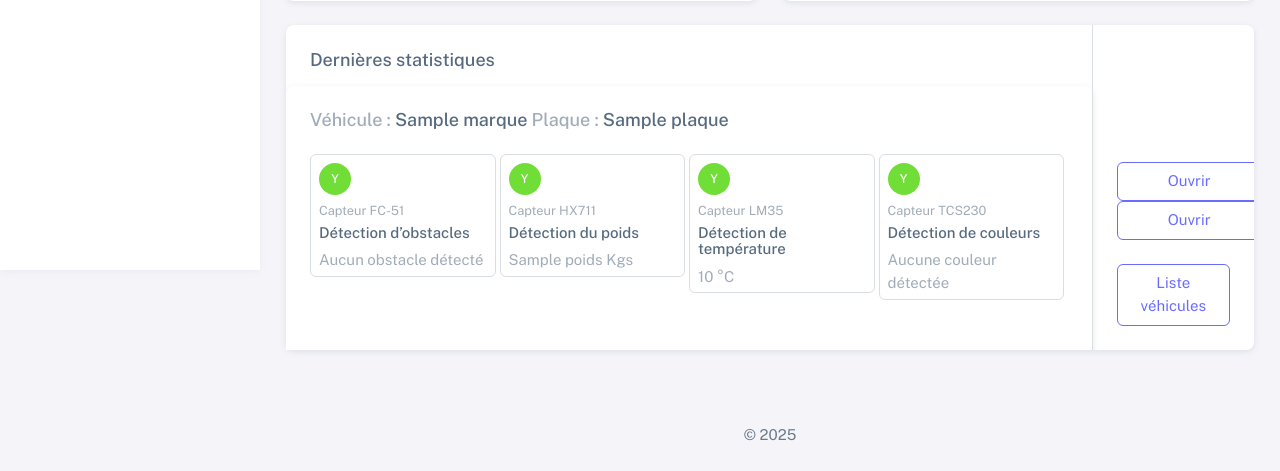
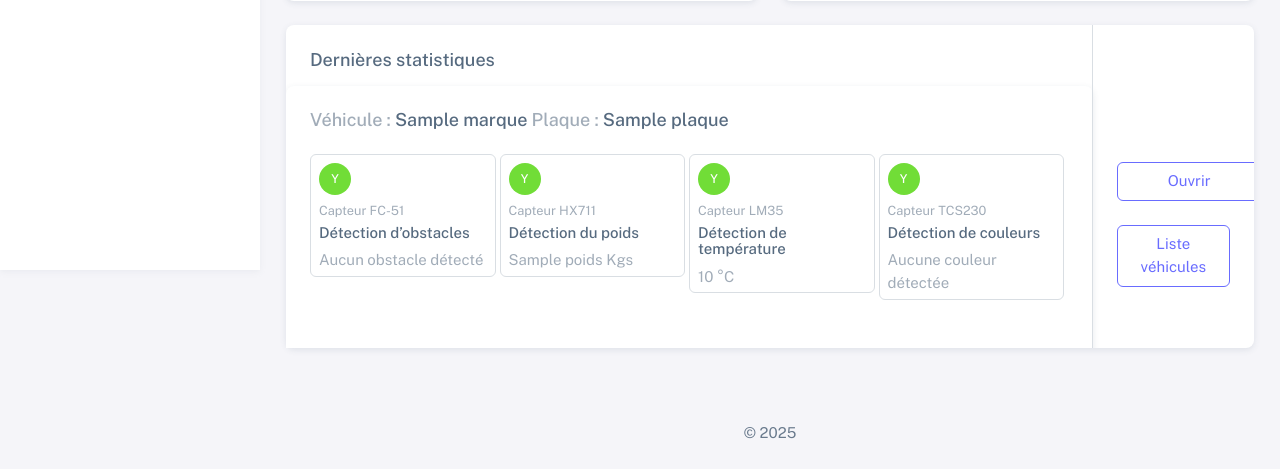
Before and after one commit to Lupunduyan/IoV-Traffic-Controller, a Flask app: page /dashboard in a window 1280 px wide. Shown: the part 530-1001 px from the top of the page. After the commit the page ends 969 px from the top, so only its background shows below. Run offline with Flask 3, Linux system fonts and the light colour scheme; a user stored in the database is signed in; a database or web service that is not in the repository returns one stand-in record (values such as "Sample title"); data that the repository does not hold is empty; some libraries are stand-ins or nearby versions.

Commit message:
[FIX] template error

```diff
--- a/templates/dashboard.html
+++ b/templates/dashboard.html
@@ -696,14 +696,6 @@
                                 Aucune donnée
                               </a>
                               {% endif %}
-                              <a
-                                class="btn btn-outline-primary"
-                                type="button"
-                                style="width: 145px;"
-                                href="{{ url_for('vehicule', id=vehicule.id) }}"
-                              >
-                                Ouvrir
-                              </a>
                             </div>
                           </div>
                           <div class="text-center mt-4">
```
